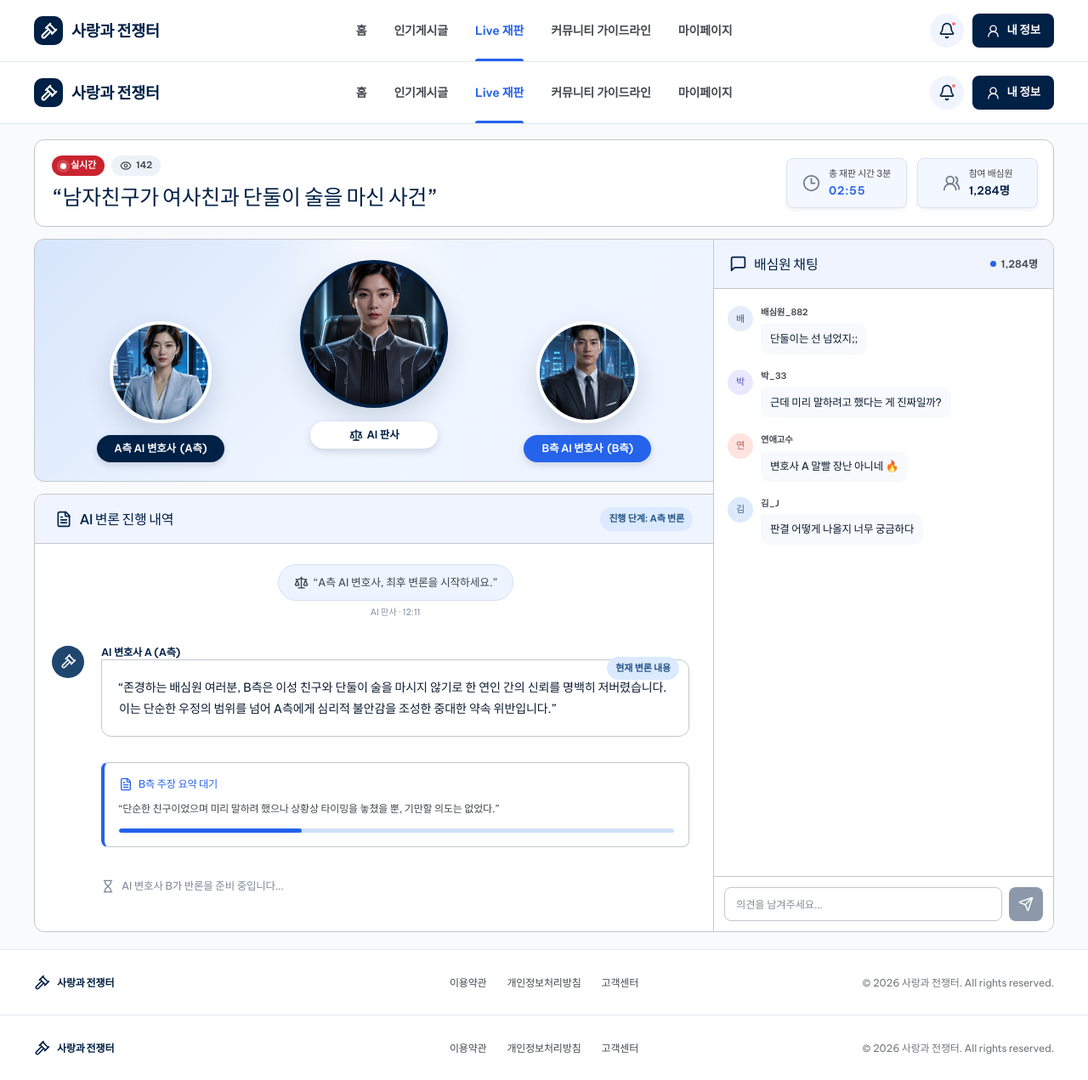
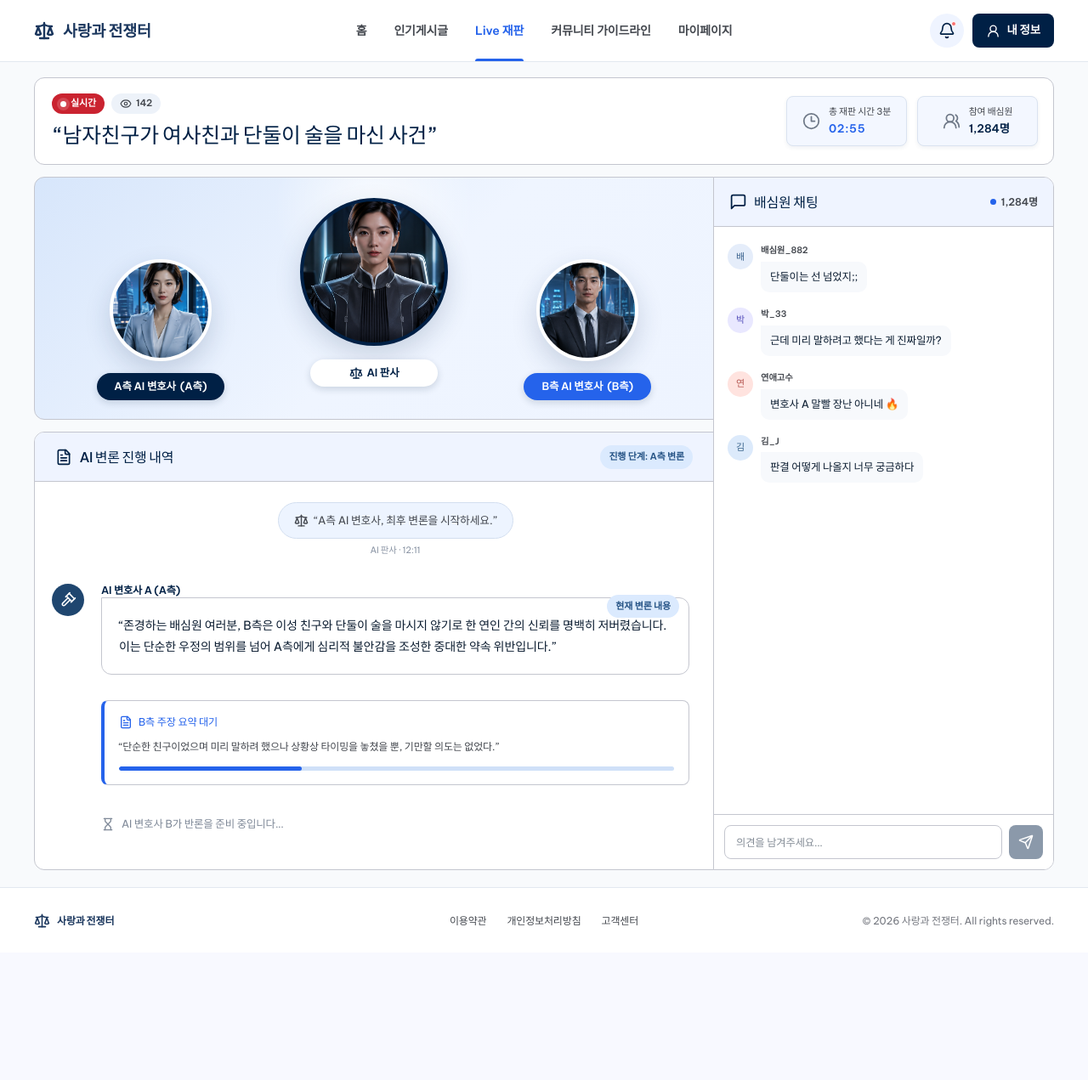
Before and after one commit to skala-msa-team/web-mini, a Vue app in the folder frontend/: page /live-trial/1 in a window 1280 px wide. Shown: the whole page at 85% size. After the commit the page ends 1121 px from the top, so only its background shows below. Built offline with nearby package versions, Linux system fonts and the light colour scheme.

Commit message:
fix(frontend): 공통 레이아웃과 재판 준비 화면 연결 수정

```diff
--- a/frontend/src/components/layout/AppFooter.vue
+++ b/frontend/src/components/layout/AppFooter.vue
@@ -1,14 +1,14 @@
 <script setup>
-import { Gavel } from '@lucide/vue'
+import { Scale } from '@lucide/vue'
 </script>
 
 <template>
   <footer class="app-footer">
     <div class="footer-inner">
-      <a class="footer-brand" href="#live-trial">
-        <Gavel :size="19" />
+      <RouterLink class="footer-brand" :to="{ name: 'home' }">
+        <Scale :size="19" />
         <span>사랑과 전쟁터</span>
-      </a>
+      </RouterLink>
       <nav aria-label="하단 메뉴">
         <a href="#terms">이용약관</a>
         <a href="#privacy">개인정보처리방침</a>
@@ -42,7 +42,7 @@ import { Gavel } from '@lucide/vue'
   align-items: center;
   gap: 8px;
   width: fit-content;
-  color: var(--ds-color-primary);
+  color: var(--ds-color-verdict-blue);
   font-weight: 700;
   text-decoration: none;
 }
--- a/frontend/src/components/layout/AppHeader.vue
+++ b/frontend/src/components/layout/AppHeader.vue
@@ -1,20 +1,24 @@
 <script setup>
 import { computed } from 'vue'
 import { useRoute } from 'vue-router'
-import { Bell, Gavel, UserRound } from '@lucide/vue'
+import { Bell, Scale, UserRound } from '@lucide/vue'
 
 const route = useRoute()
 const trialId = computed(() => route.params.trialId ?? '1')
+const liveTrialRouteNames = ['live-trial', 'trial-voting', 'trial-result']
 
 const navigation = computed(() => [
-  { label: '홈', href: '#home' },
-  { label: '인기게시글', href: '#popular-posts' },
+  { label: '홈', to: { name: 'home' }, active: route.name === 'home' },
+  { label: '인기게시글', to: { name: 'home', hash: '#popular-posts' } },
   {
     label: 'Live 재판',
     to: { name: 'live-trial', params: { trialId: trialId.value } },
-    active: true,
+    active: liveTrialRouteNames.includes(route.name),
   },
-  { label: '커뮤니티 가이드라인', href: '#community-guide' },
+  {
+    label: '커뮤니티 가이드라인',
+    to: { name: 'home', hash: '#community-guidelines' },
+  },
   { label: '마이페이지', href: '#my-page' },
 ])
 </script>
@@ -24,10 +28,10 @@ const navigation = computed(() => [
     <div class="header-inner">
       <RouterLink
         class="brand"
-        :to="{ name: 'live-trial', params: { trialId } }"
+        :to="{ name: 'home' }"
         aria-label="사랑과 전쟁터 홈"
       >
-        <span class="brand-mark"><Gavel :size="21" stroke-width="2.4" /></span>
+        <Scale class="brand-logo" :size="24" stroke-width="2.4" />
         <span>사랑과 전쟁터</span>
       </RouterLink>
 
@@ -82,21 +86,15 @@ const navigation = computed(() => [
   align-items: center;
   gap: 10px;
   width: fit-content;
-  color: var(--ds-color-primary);
+  color: var(--ds-color-verdict-blue);
   font-family: var(--ds-font-heading);
   font-size: 1.15rem;
   font-weight: 700;
   text-decoration: none;
 }
 
-.brand-mark {
-  display: grid;
-  place-items: center;
-  width: 34px;
-  height: 34px;
-  border-radius: 10px;
-  background: var(--ds-color-primary);
-  color: white;
+.brand-logo {
+  color: var(--ds-color-verdict-blue);
 }
 
 .primary-nav {
--- a/frontend/src/pages/community/PostCreatePage.vue
+++ b/frontend/src/pages/community/PostCreatePage.vue
@@ -1,11 +1,13 @@
 <script setup>
 import { computed, ref } from "vue";
+import { useRouter } from "vue-router";
 import { Bold, Image, Italic, Link, Scale } from "@lucide/vue";
 
 import CommunityLayout from "@/features/community/components/CommunityLayout.vue";
 import { categoryTypes } from "@/features/community/mock/communityData.js";
 
 const TRIAL_DRAFT_STORAGE_KEY = "love-war:trial-draft";
+const router = useRouter();
 
 const category = ref("");
 const title = ref("");
@@ -25,6 +27,8 @@ function submitPost() {
       content: content.value.trim(),
     }),
   );
+
+  router.push({ name: "trial-preparation" });
 }
 </script>
 
--- a/frontend/src/pages/live-trial/LiveTrialEntryPage.vue
+++ b/frontend/src/pages/live-trial/LiveTrialEntryPage.vue
@@ -2,8 +2,6 @@
 import { computed, watch } from 'vue'
 import { useRoute, useRouter } from 'vue-router'
 import { Clock3, Eye, UsersRound } from '@lucide/vue'
-import AppFooter from '@/components/layout/AppFooter.vue'
-import AppHeader from '@/components/layout/AppHeader.vue'
 import { CONNECTION_STATUS } from '@/constants/liveTrialUiStatus.js'
 import { TRIAL_STATUS_LABEL } from '@/constants/trialStatus.js'
 import { useLiveTrialMockState } from '@/composables/useLiveTrialMockState.js'
@@ -68,8 +66,6 @@ watch(
 
 <template>
   <div id="live-trial" class="live-trial-page">
-    <AppHeader />
-
     <main class="page-shell">
       <TrialConnectionStatus
         :connection="trialState.connection"
@@ -128,7 +124,6 @@ watch(
       </div>
     </main>
 
-    <AppFooter />
   </div>
 </template>
 
--- a/frontend/src/pages/live-trial/TrialVotingPage.vue
+++ b/frontend/src/pages/live-trial/TrialVotingPage.vue
@@ -2,8 +2,6 @@
 import { computed, ref, watch } from 'vue'
 import { useRoute, useRouter } from 'vue-router'
 import { Eye } from '@lucide/vue'
-import AppFooter from '@/components/layout/AppFooter.vue'
-import AppHeader from '@/components/layout/AppHeader.vue'
 import { VOTE_STATUS } from '@/constants/liveTrialUiStatus.js'
 import { useLiveTrialMockState } from '@/composables/useLiveTrialMockState.js'
 import { useTrialCountdown } from '@/composables/useTrialCountdown.js'
@@ -81,8 +79,6 @@ function selectChoice(choiceId) {
 
 <template>
   <div class="voting-page">
-    <AppHeader />
-
     <main class="voting-shell">
       <TrialConnectionStatus
         :connection="trialState.connection"
@@ -127,7 +123,6 @@ function selectChoice(choiceId) {
       </div>
     </main>
 
-    <AppFooter />
   </div>
 </template>
 
--- a/frontend/src/pages/trial-result/TrialResultPage.vue
+++ b/frontend/src/pages/trial-result/TrialResultPage.vue
@@ -1,8 +1,6 @@
 <script setup>
 import { ref } from 'vue'
 import { ArrowLeft, Check, Share2 } from '@lucide/vue'
-import AppFooter from '@/components/layout/AppFooter.vue'
-import AppHeader from '@/components/layout/AppHeader.vue'
 import FaultRatioCard from '@/features/verdict/components/FaultRatioCard.vue'
 import JudgmentGrounds from '@/features/verdict/components/JudgmentGrounds.vue'
 import VerdictComparison from '@/features/verdict/components/VerdictComparison.vue'
@@ -32,8 +30,6 @@ async function shareResult() {
 
 <template>
   <div class="result-page">
-    <AppHeader />
-
     <main class="result-shell">
       <section class="result-hero" aria-labelledby="result-title">
         <span class="final-badge"><i aria-hidden="true"></i>최종 판결</span>
@@ -72,7 +68,6 @@ async function shareResult() {
       </p>
     </main>
 
-    <AppFooter />
   </div>
 </template>
 
```
